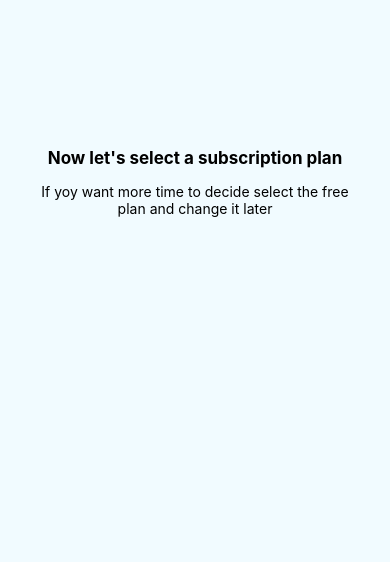
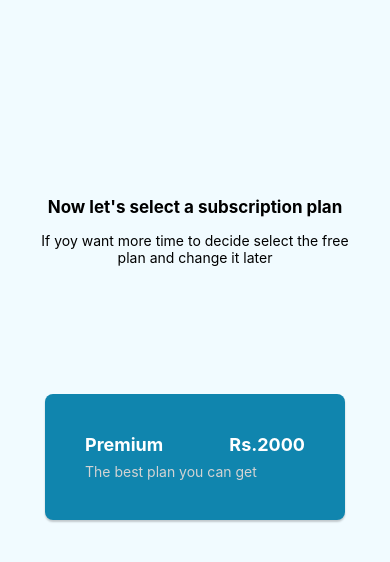
Before and after one commit to SBimsara/Quizz_Mobile, a React Native app: screen / in a window 390 px wide. Shown: the top 562 px of the page. Built offline with nearby package versions, Linux system fonts and the light colour scheme; what native-base would draw is missing.

Commit message:
created subscription card component

```diff
--- /dev/null
+++ b/src/components/SubscriptionCard.js
@@ -0,0 +1,58 @@
+import { NativeBaseProvider } from "native-base";
+import React from "react";
+import { SafeAreaView, StyleSheet, View, Text } from "react-native";
+
+const SubscriptionCard = ({ title, price, description }) => {
+  return (
+    <View style={styles.card}>
+      <View style={styles.mainContent}>
+        <Text style={styles.cardTitle}>{title}</Text>
+        <Text style={styles.price}>Rs.{price}</Text>
+      </View>
+
+      <Text style={styles.description}>{description}</Text>
+    </View>
+  );
+};
+
+const styles = StyleSheet.create({
+  card: {
+    backgroundColor: "#1085AE",
+    // opacity: 0.5,
+    borderRadius: 8,
+    padding: 40,
+    marginVertical: 8,
+    elevation: 2,
+    width: 300,
+
+    shadowOffset: {
+      width: 0,
+      height: 2,
+    },
+    shadowOpacity: 0.2,
+    shadowRadius: 2,
+  },
+  mainContent: {
+    display: "flex",
+    flexDirection: "row",
+    justifyContent: "space-between",
+  },
+  cardTitle: {
+    color: "#fff",
+    fontSize: 18,
+    fontWeight: "bold",
+    marginBottom: 8,
+  },
+  price: {
+    color: "#fff",
+    fontSize: 18,
+    fontWeight: "bold",
+    marginBottom: 8,
+  },
+  description: {
+    fontSize: 14,
+    color: "#D3D3D3",
+  },
+});
+
+export default SubscriptionCard;
--- a/src/screens/Subcription/SubcriptionPlans.js
+++ b/src/screens/Subcription/SubcriptionPlans.js
@@ -3,6 +3,7 @@ import React from "react";
 import { SafeAreaView, Text, StyleSheet, Image, View } from "react-native";
 
 import { NativeBaseProvider, Input, Button, VStack, Select } from "native-base";
+import SubscriptionCard from "../../components/SubscriptionCard";
 
 const SubcriptionPlans = () => {
   return (
@@ -15,6 +16,12 @@ const SubcriptionPlans = () => {
           If yoy want more time to decide select the free plan and change it
           later
         </Text>
+
+        <SubscriptionCard
+          title="Premium"
+          price="2000"
+          description="The best plan you can get"
+        />
       </SafeAreaView>
     </NativeBaseProvider>
   );
@@ -38,7 +45,7 @@ const styles = StyleSheet.create({
     marginLeft: 35,
   },
   moveUp: {
-    transform: [{ translateY: -240 }],
+    transform: [{ translateY: -120 }],
   },
 });
 export default SubcriptionPlans;
```
